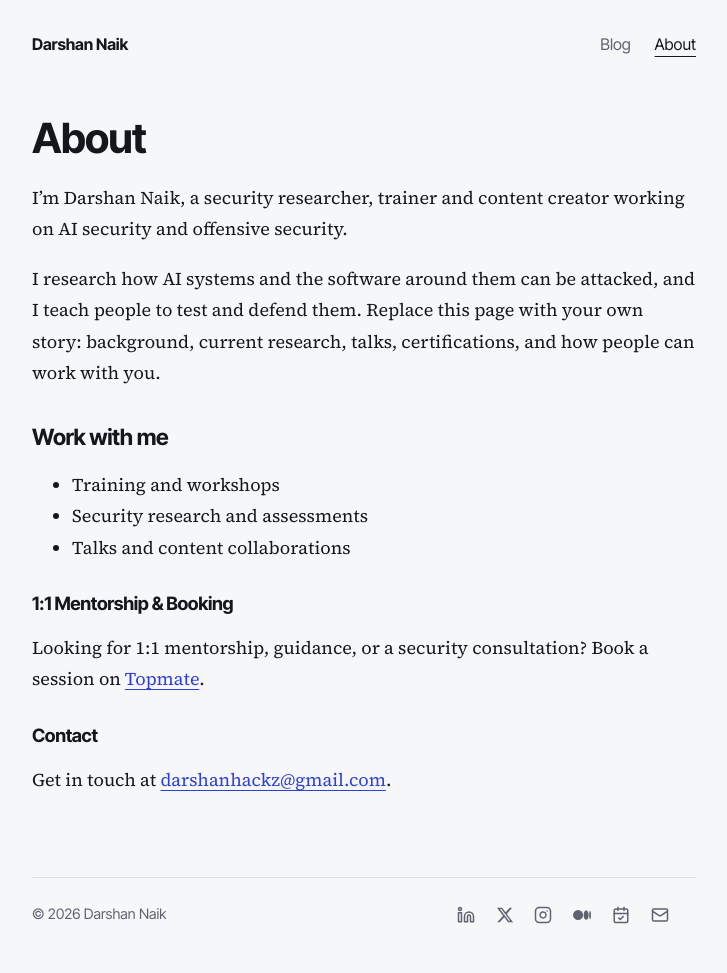
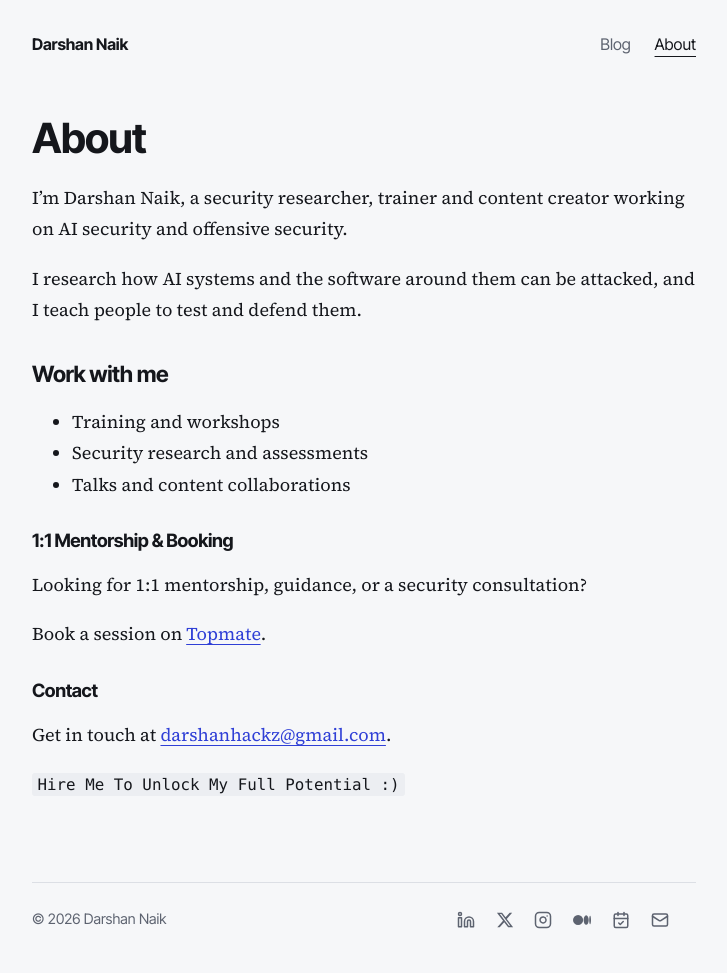
Before and after one commit to Darshan-naik-cyber/darshan-naik-cyber.github.io, a Jekyll site: the page built from about.md, in a window 1280 px wide. Shown: the whole page, without its empty margins (276-1003 px from the left). Built offline with Jekyll 4.4.1, drawn with Linux system fonts in a browser that asks for light colours.

```diff
--- a/about.md
+++ b/about.md
@@ -5,7 +5,7 @@ permalink: /about/
 ---
 I'm Darshan Naik, a security researcher, trainer and content creator working on AI security and offensive security.
 
-I research how AI systems and the software around them can be attacked, and I teach people to test and defend them. Replace this page with your own story: background, current research, talks, certifications, and how people can work with you.
+I research how AI systems and the software around them can be attacked, and I teach people to test and defend them.
 
 ## Work with me
 
@@ -15,8 +15,12 @@ I research how AI systems and the software around them can be attacked, and I te
 
 {% if site.social.topmate and site.social.topmate != "" %}
 ### 1:1 Mentorship & Booking
-Looking for 1:1 mentorship, guidance, or a security consultation? Book a session on [Topmate](https://topmate.io/{{ site.social.topmate }}).
+Looking for 1:1 mentorship, guidance, or a security consultation?
+
+Book a session on [Topmate](https://topmate.io/{{ site.social.topmate }}).
 {% endif %}
 
 ### Contact
 Get in touch at [{{ site.email }}](mailto:{{ site.email }}).
+
+`Hire Me To Unlock My Full Potential :)`
```
Also changed, not shown: _posts/2026-03-27-LLM-Vulnerabilities-part3.md (added, +41 -0 lines).
